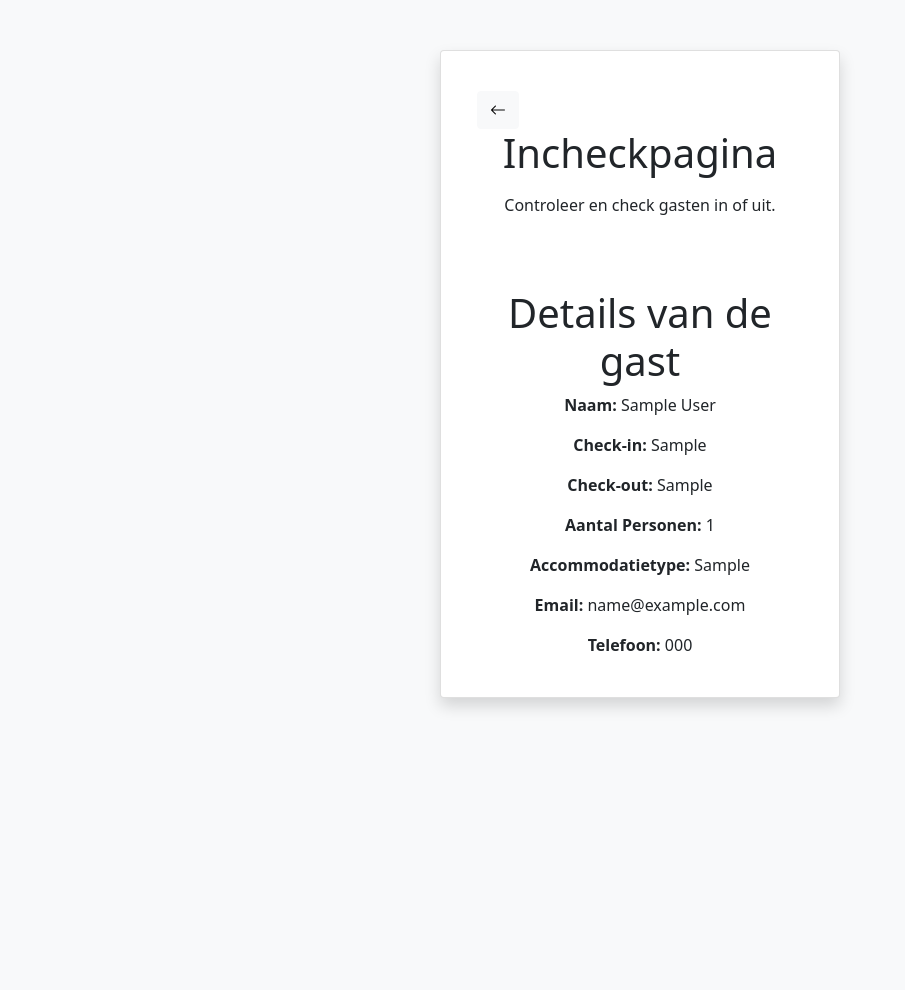
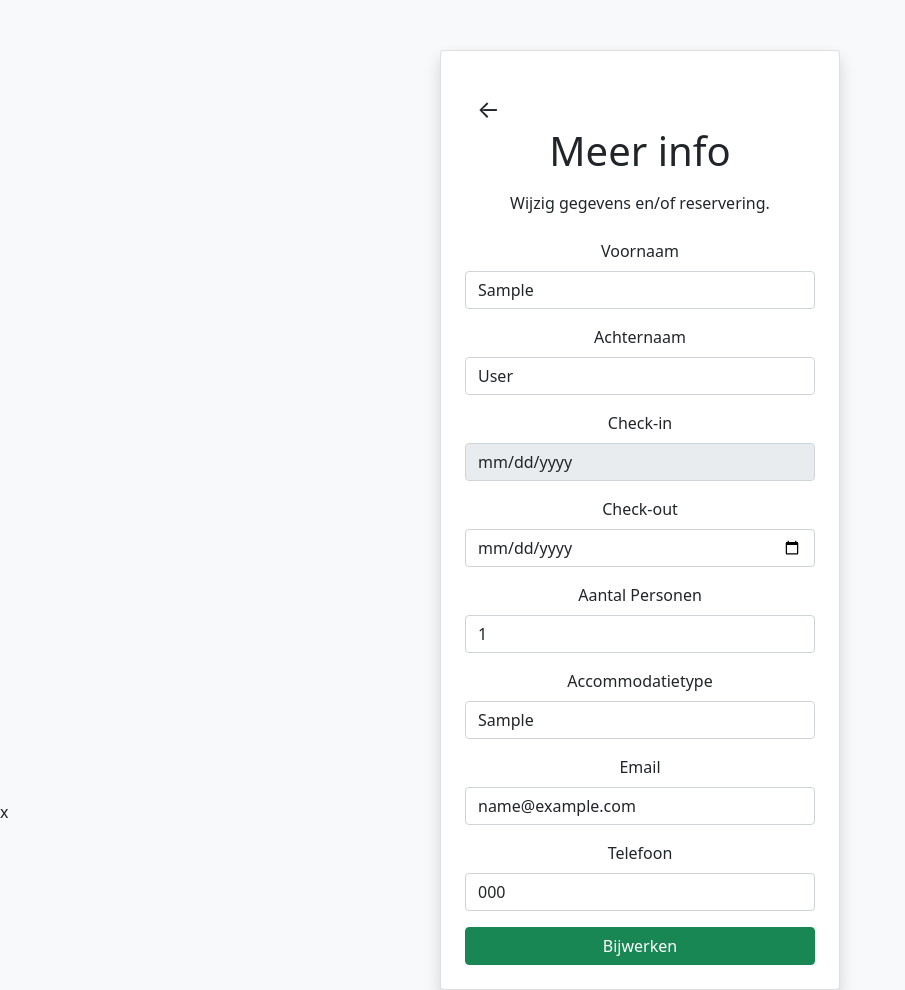
Before and after one commit to LingzanSekema/Boer-Bert-Reserveringssysteem, a PHP site: page /info.php?id=1 in a window 1280 px wide. Shown: the whole page, without its empty margins (0-905 px from the left). Before the commit the page ends 709 px from the top, so only its background shows below. Run offline with PHP 8.4, Linux system fonts and the light colour scheme; the visitor is signed in with stand-in values (Sample User, id 1); tables that the repository leaves empty or names only in its code hold one stand-in row (values such as "Sample post").

Commit message:
meer info kunnen wijzigen en updaten

```diff
--- a/info.php
+++ b/info.php
@@ -2,15 +2,24 @@
 session_start();
 require 'database.php';
 
+// Variabele voor een succesbericht
+$successMessage = '';
+
 if (isset($_GET['id'])) {
     $id = intval($_GET['id']); // ID ophalen en omzetten naar een integer voor veiligheid
 
-    // Query om de specifieke klantgegevens op te halen
-    $stmt = $conn->prepare("SELECT * FROM reservering WHERE id = ?");
-    $stmt->bind_param("i", $id);
-    $stmt->execute();
-    $result = $stmt->get_result();
-    $reservering = $result->fetch_assoc();
+    // Functie om reserveringsgegevens op te halen
+    function getReservation($conn, $id)
+    {
+        $stmt = $conn->prepare("SELECT * FROM reservering WHERE id = ?");
+        $stmt->bind_param("i", $id);
+        $stmt->execute();
+        $result = $stmt->get_result();
+        return $result->fetch_assoc();
+    }
+
+    // Reserveringsgegevens ophalen
+    $reservering = getReservation($conn, $id);
 
     if (!$reservering) {
         echo "Geen reservering gevonden.";
@@ -19,6 +28,30 @@ if (isset($_GET['id'])) {
 } else {
     echo "Geen ID opgegeven.";
     exit;
+}
+
+// Controleer of het formulier is ingediend
+if ($_SERVER['REQUEST_METHOD'] === 'POST') {
+    $firstname = $_POST['firstname'];
+    $lastname = $_POST['lastname'];
+    $check_in = $_POST['check_in']; // Zal niet worden gewijzigd als readonly
+    $check_out = $_POST['check_out'];
+    $guest_count = intval($_POST['guest_count']);
+    $accommodation_type = $_POST['accommodation_type'];
+    $email = $_POST['email'];
+    $phone = $_POST['phone'];
+
+    // Query om de gegevens bij te werken
+    $update_stmt = $conn->prepare("UPDATE reservering SET firstname = ?, lastname = ?, check_in = ?, check_out = ?, guest_count = ?, accommodation_type = ?, email = ?, phone = ? WHERE id = ?");
+    $update_stmt->bind_param("ssssisssi", $firstname, $lastname, $check_in, $check_out, $guest_count, $accommodation_type, $email, $phone, $id);
+
+    if ($update_stmt->execute()) {
+        $successMessage = "De reservering is succesvol bijgewerkt!";
+        // Na de update opnieuw reserveringsgegevens ophalen
+        $reservering = getReservation($conn, $id);
+    } else {
+        $successMessage = "Er is een fout opgetreden bij het bijwerken.";
+    }
 }
 ?>
 
@@ -30,44 +63,106 @@ if (isset($_GET['id'])) {
     <meta name="viewport" content="width=device-width, initial-scale=1.0">
     <title>Details Gasten</title>
     <link href="https://cdn.jsdelivr.net/npm/bootstrap@5.1.3/dist/css/bootstrap.min.css" rel="stylesheet">
-    <link href="https://cdn.jsdelivr.net/npm/bootstrap-icons/font/bootstrap-icons.css" rel="stylesheet">
-
 </head>
 
-<body>
+<body class="bg-light" style="height: 100vh;">
+    <div class="d-flex justify-content-center align-items-start" style="height: 100%;">
+        <div class="card shadow p-4 text-center" style="max-width: 400px; width: 100%; margin-top: 50px;">
+            <div class="container d-flex justify-content-start align-items-start mt-3">
+                <a href="medewerker_dashboard.php" class="text-dark" style="text-decoration: none; font-size: 1.5rem;">
+                    &#8592; <!-- Unicode voor een simpele pijl -->
+                </a>
+            </div>
+            <h1 class="mb-3">Meer info</h1>
+            <p class="mb-4">Wijzig gegevens en/of reservering.</p>
 
-    <body class="bg-light" style="height: 100vh;">
+            <!-- Succesbericht weergeven -->
+            <?php if (!empty($successMessage)) { ?>
+                <div class="alert alert-success">
+                    <?php echo htmlspecialchars($successMessage); ?>
+                </div>
+            <?php } ?>
 
+            <form method="POST">
+                <div class="mb-3">
+                    <label for="firstname" class="form-label">Voornaam</label>
+                    <input type="text" name="firstname" id="firstname" class="form-control" value="<?php echo htmlspecialchars($reservering['firstname']); ?>" required>
+                </div>
+                <div class="mb-3">
+                    <label for="lastname" class="form-label">Achternaam</label>
+                    <input type="text" name="lastname" id="lastname" class="form-control" value="<?php echo htmlspecialchars($reservering['lastname']); ?>" required>
+                </div>
+                <div class="mb-3">
+                    <label for="check_in" class="form-label">Check-in</label>
+                    <input
+                        type="date"
+                        name="check_in"
+                        id="check_in"
+                        class="form-control"
+                        value="<?php echo htmlspecialchars($reservering['check_in']); ?>"
+                        <?php if ($reservering['inchecken']) echo 'readonly'; ?>
+                        required>
+                </div>
+                <div class="mb-3">
+                    <label for="check_out" class="form-label">Check-out</label>
+                    <input
+                        type="date"
+                        name="check_out"
+                        id="check_out"
+                        class="form-control"
+                        value="<?php echo htmlspecialchars($reservering['check_out']); ?>"
+                        required>
+                </div>
 
+                <div class="mb-3">
+                    <label for="guest_count" class="form-label">Aantal Personen</label>
+                    <input type="number" name="guest_count" id="guest_count" class="form-control" value="<?php echo htmlspecialchars($reservering['guest_count']); ?>" required>
+                </div>
+                <div class="mb-3">
+                    <label for="accommodation_type" class="form-label">Accommodatietype</label>
+                    <input type="text" name="accommodation_type" id="accommodation_type" class="form-control" value="<?php echo htmlspecialchars($reservering['accommodation_type']); ?>" required>
+                </div>
+                <div class="mb-3">
+                    <label for="email" class="form-label">Email</label>
+                    <input type="email" name="email" id="email" class="form-control" value="<?php echo htmlspecialchars($reservering['email']); ?>" required>
+                </div>
+                <div class="mb-3">
+                    <label for="phone" class="form-label">Telefoon</label>
+                    <input type="text" name="phone" id="phone" class="form-control" value="<?php echo htmlspecialchars($reservering['phone']); ?>" required>
+                </div>
+                <button type="submit" class="btn btn-success w-100">Bijwerken</button>
+            </form>
+        </div>
+    </div>
 
-        <!-- Flex container voor horizontaal centreren, maar bovenaan -->
-        <div class="d-flex justify-content-center align-items-start" style="height: 100%;">
-            <!-- Card container voor inhoud -->
-            <div class="card shadow p-4 text-center" style="max-width: 400px; width: 100%; margin-top: 50px;">
+    <script>
+        document.addEventListener('DOMContentLoaded', function() {
+            const checkInInput = document.getElementById('check_in');
+            const checkOutInput = document.getElementById('check_out');
 
-                <div class="container d-flex justify-content-start align-items-start mt-3">
-                    <!-- Knop met een pijl naar links -->
-                    <button class="btn btn-light">
-                        <i class="bi bi-arrow-left"></i>
-                    </button>
-                </div>
-                <!-- <a href="dashboard.php" class="btn btn-dark">Terug naar Dashboard</a>  -->
+            // Stel de minimale check-out datum in wanneer de check-in datum verandert
+            checkInInput.addEventListener('change', function() {
+                const checkInDate = checkInInput.value;
+                if (checkInDate) {
+                    checkOutInput.min = checkInDate; // Minimale waarde instellen voor check-out
+                }
+            });
 
-                <h1 class="mb-3">Incheckpagina</h1>
-                <p class="mb-4">Controleer en check gasten in of uit.</p>
+            // Controleer of check-out niet kleiner is dan check-in
+            checkOutInput.addEventListener('input', function() {
+                const checkInDate = checkInInput.value;
+                const checkOutDate = checkOutInput.value;
 
-                <div class="container mt-5">
-                    <h1>Details van de gast</h1>
-                    <p><strong>Naam:</strong> <?php echo htmlspecialchars($reservering['firstname'] . ' ' . $reservering['lastname']); ?></p>
-                    <p><strong>Check-in:</strong> <?php echo htmlspecialchars($reservering['check_in']); ?></p>
-                    <p><strong>Check-out:</strong> <?php echo htmlspecialchars($reservering['check_out']); ?></p>
-                    <p><strong>Aantal Personen:</strong> <?php echo htmlspecialchars($reservering['guest_count']); ?></p>
-                    <p><strong>Accommodatietype:</strong> <?php echo htmlspecialchars($reservering['accommodation_type']); ?></p>
-                    <p><strong>Email:</strong> <?php echo htmlspecialchars($reservering['email']); ?></p>
-                    <p><strong>Telefoon:</strong> <?php echo htmlspecialchars($reservering['phone']); ?></p>
-                </div>
-    </body>
+                if (checkOutDate && checkOutDate < checkInDate) {
+                    checkOutInput.setCustomValidity('Check-out datum mag niet eerder zijn dan check-in datum.');
+                } else {
+                    checkOutInput.setCustomValidity(''); // Reset foutmelding
+                }
+            });
+        });
+    </script>
+    x
 
-
+</body>
 
 </html>
```
Also changed, not shown: medewerker_dashboard.php (+26 -17 lines).
